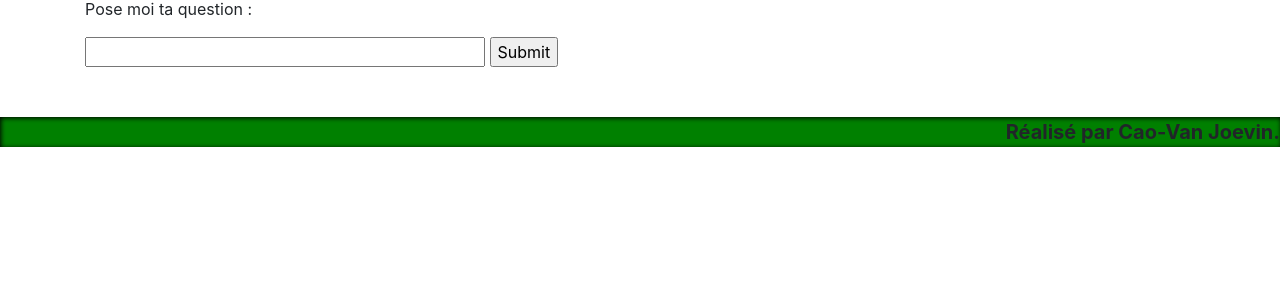
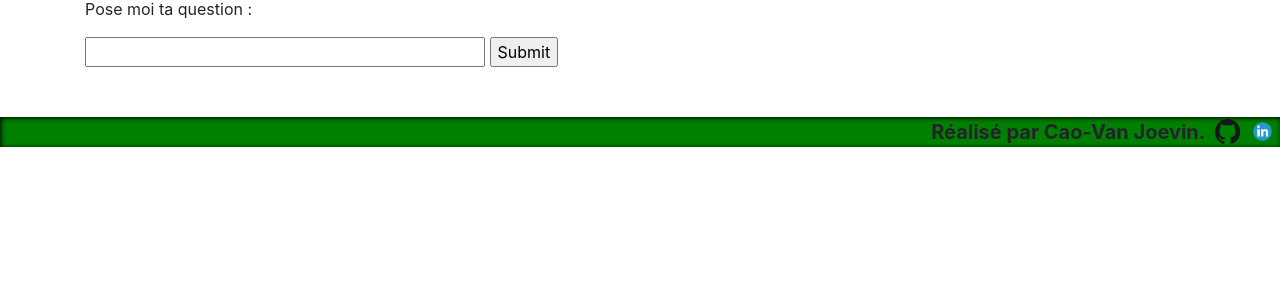
Before and after one commit to JoeCaoV/CastorBot, a Flask app: page / in a window 1280 px wide. Shown: the part 246-546 px from the top of the page. Run offline with Flask 2, Linux system fonts and the light colour scheme; some libraries are stand-ins or nearby versions.

Commit message:
added link to the footer

```diff
--- a/papybot/__init__.py
+++ b/papybot/__init__.py
@@ -1,3 +1,3 @@
+"""import flask and App"""
 from flask import Flask
-
 from .views import app
--- a/papybot/classes/google_api.py
+++ b/papybot/classes/google_api.py
@@ -1,9 +1,7 @@
 """Requests module for Google Map Api and
 Wikipedia module for Wiki Media API
 """
-import json
 import requests
-import urllib
 
 class GmApi():
     """Class for the differents Google Maps Api"""
--- a/papybot/static/css/main.css
+++ b/papybot/static/css/main.css
@@ -18,6 +18,18 @@ form{
 	font-size:20px;
 	box-shadow: inset 1px 1px 5px #000;
 	margin-top: 25px;
+	height: 30px;
+}
+
+#footer img{
+	height: 25px;
+	width: 25px;
+	vertical-align: text-bottom;
+}
+
+#footer ul li{
+	display: inline;
+	margin-right: 5px;
 }
 
 .container-fluid{
--- a/papybot/templates/base.html
+++ b/papybot/templates/base.html
@@ -34,8 +34,20 @@
   </body>
   <footer>
     {% block footer %}
-        <div class='container-fluid'>
-            <p id="footer">Réalisé par Cao-Van Joevin. </p>
+        <div id='footer'class='container-fluid'>
+        	<ul>
+        		<li>Réalisé par Cao-Van Joevin.</li>
+        		<li>
+        			<a href='https://github.com/JoeCaoV/CastorBot'>
+        			    <img alt='Github' title='Github' src="{{ url_for('static', filename='img/github.png')}}">
+        			</a>
+        		</li>
+        		<li>
+        			<a href='https://www.linkedin.com/in/joevin-cao-van-b6462b155/'>
+        				<img alt='LinkedIn' title='LinkedIn' src="{{ url_for('static', filename='img/linkedin.png')}}">
+        			</a>
+        		</li>
+        	</ul>
         </div>
     {% endblock %}
   </footer>
--- a/run.py
+++ b/run.py
@@ -1,5 +1,6 @@
 #! /usr/bin/env python
 # coding: utf-8
+"""Running Flask App to start the server and App"""
 from papybot import app
 
 if __name__ == "__main__":
```
Also changed, not shown: papybot/config.py (+1 -1 lines), papybot/static/img/github.png (added), papybot/static/img/linkedin.png (added), 1 other file.
